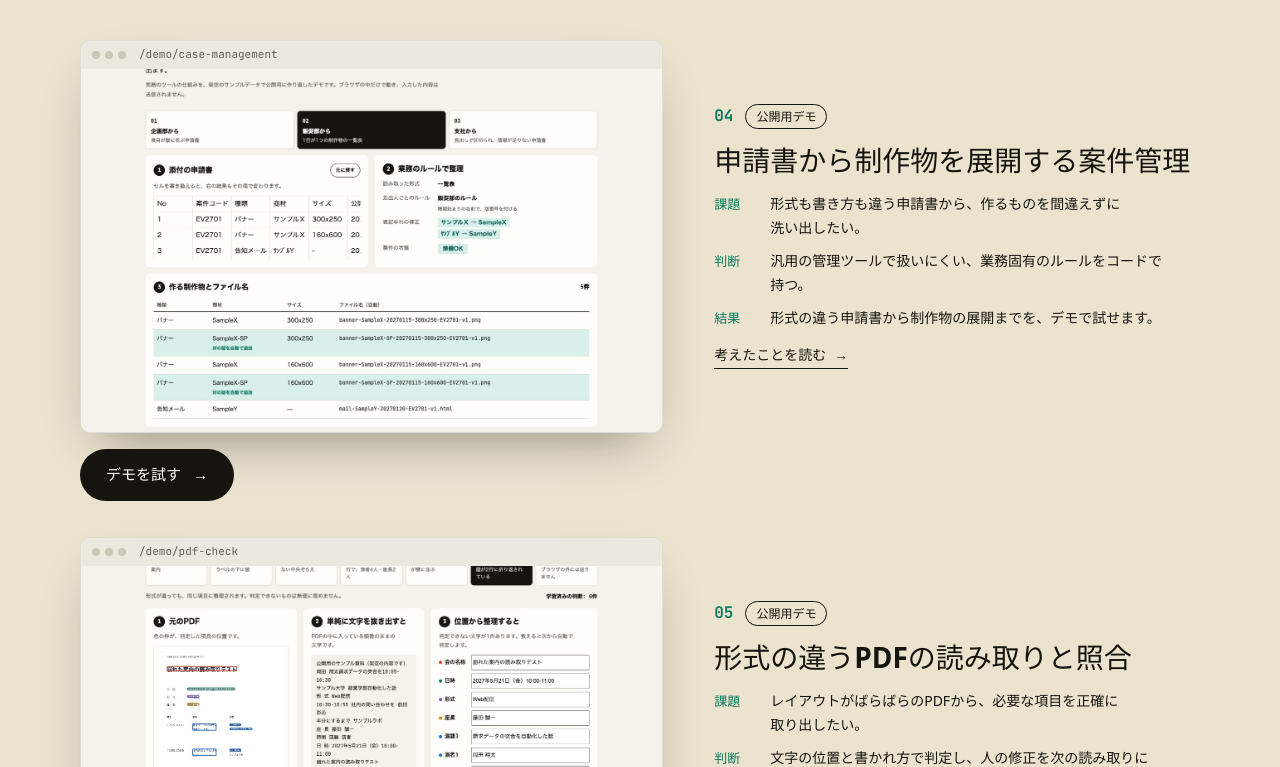
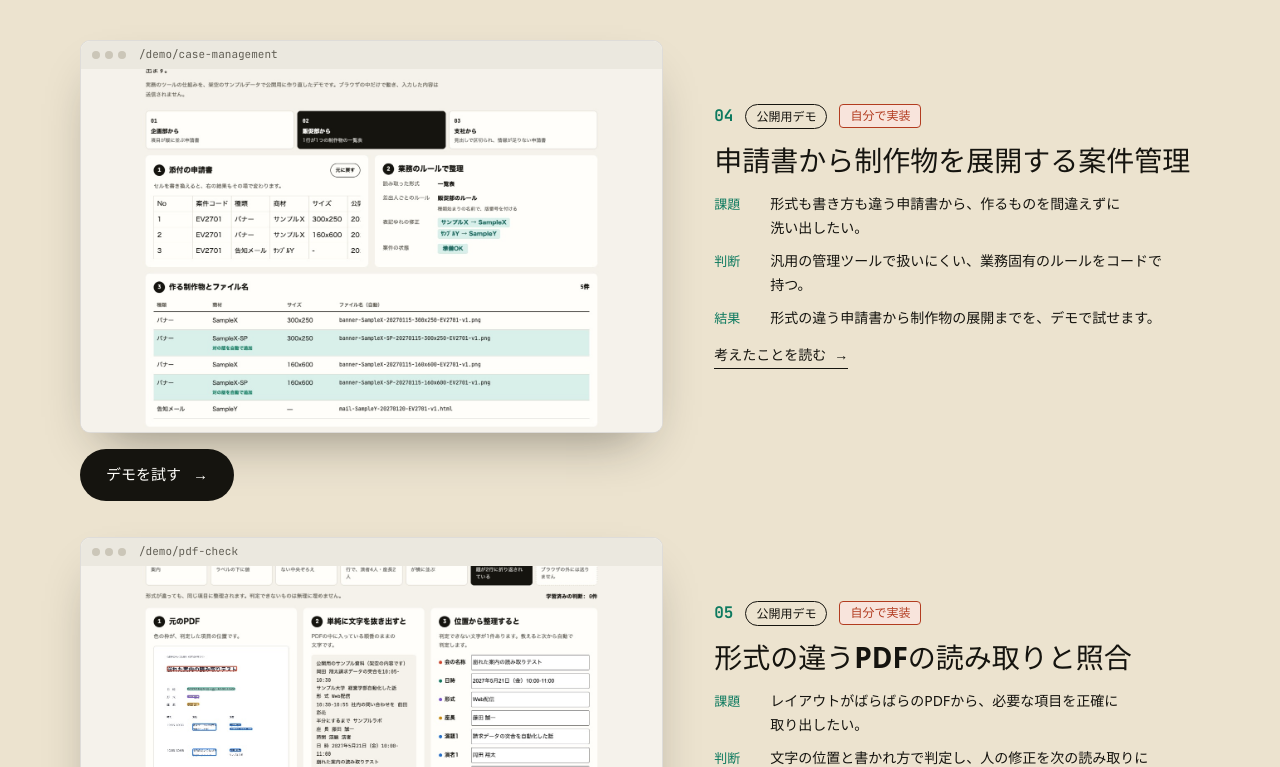
Before and after one commit to shohei9278/portfolio-index, a React (Vite) app: page / in a window 1280 px wide. Shown: the part 3873-4640 px from the top of the page. Built offline with nearby package versions, Linux system fonts and the light colour scheme.

Commit message:
タグのなかった作品に「自分で実装」を付ける
Co-Authored-By: Claude Opus 5.5 <noreply@anthropic.com>

```diff
--- a/src/data/cases.js
+++ b/src/data/cases.js
@@ -296,6 +296,11 @@ export const cases = [
     slug: "case-management",
     category: "work",
     tone: "sand",
+    build: {
+      kind: "hand",
+      label: "自分で実装",
+      detail: "コードは基本的に自分で書いています。",
+    },
     image: {
       src: "/works/case-management.jpg",
       alt: "申請書のデモの画面。申請書の表と、業務ルールで整理した結果が並んでいる",
@@ -371,6 +376,11 @@ export const cases = [
     slug: "pdf-check",
     category: "work",
     tone: "sand",
+    build: {
+      kind: "hand",
+      label: "自分で実装",
+      detail: "コードは基本的に自分で書いています。",
+    },
     image: {
       src: "/works/pdf-check.jpg",
       alt: "PDF読み取りデモの画面。PDF上の項目が色の枠で示され、読み取り結果が右に並んでいる",
@@ -519,6 +529,11 @@ export const cases = [
     slug: "crm-tools",
     category: "work",
     tone: "sand",
+    build: {
+      kind: "hand",
+      label: "自分で実装",
+      detail: "コードは基本的に自分で書いています。",
+    },
     figure: "crm-flow",
     title: "Veeva CRM 上の業務ツール開発",
     kicker: "Salesforce 連携の実務（概要のみ）",
@@ -562,6 +577,11 @@ export const cases = [
     slug: "power-apps",
     category: "work",
     tone: "sand",
+    build: {
+      kind: "hand",
+      label: "自分で実装",
+      detail: "コードは基本的に自分で書いています。",
+    },
     figure: "power-flow",
     title: "Power Apps の業務アプリ開発",
     kicker: "Power Platform の実務（概要のみ）",
@@ -601,6 +621,11 @@ export const cases = [
     slug: "azure-migration",
     category: "work",
     tone: "sand",
+    build: {
+      kind: "hand",
+      label: "自分で実装",
+      detail: "コードは基本的に自分で書いています。",
+    },
     figure: "azure-flow",
     title: "Python の処理を Azure 環境へ移行",
     kicker: "データ処理の移行と改善（概要のみ）",
```
